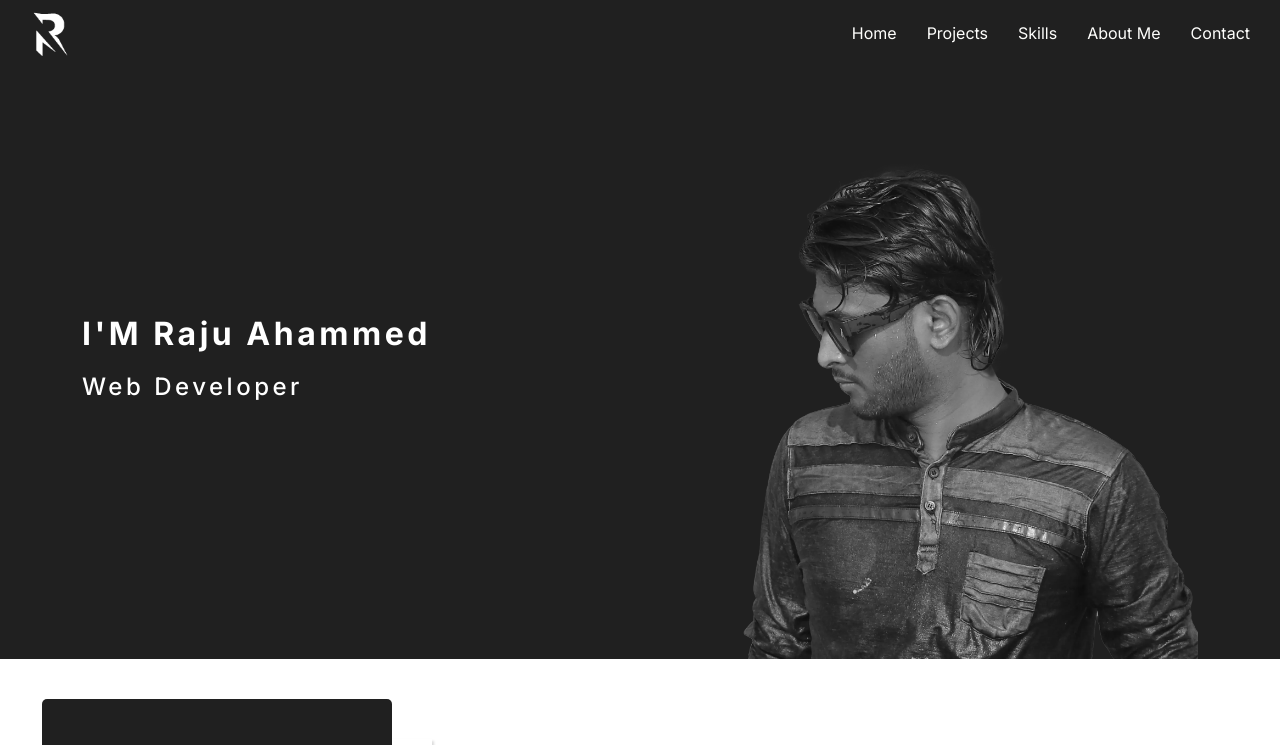
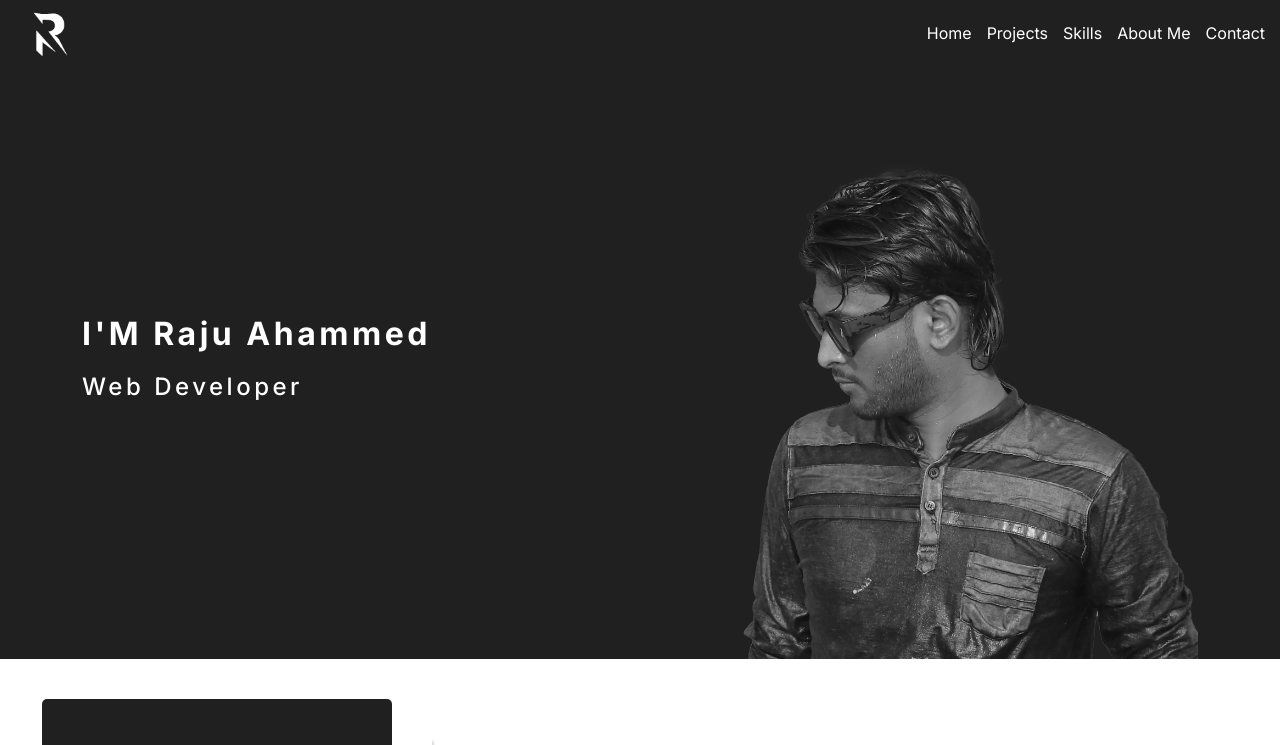
Before and after one commit to Rajukst/new-portfolio, a Next.js app: page / in a window 1280 px wide. Shown: the top 745 px of the page. Built offline with nearby package versions, Linux system fonts and the light colour scheme.

Commit message:
navbar done

```diff
--- a/src/app/globals.css
+++ b/src/app/globals.css
@@ -2,8 +2,7 @@
   margin: 0;
   padding: 0;
 }
-.navbar{
-
+.navbar {
   background-color: #202020;
   color: white;
   display: flex;
@@ -13,17 +12,34 @@
   padding-top: 20px;
   padding-bottom: 20px;
   padding-right: 30px;
+  position: fixed;
+  top: 0;
+  width: 100%;
+  z-index: 1000; /* Set a high z-index to ensure it stays above other elements */
+}
+
+.navContent {
+  display: flex;
+  padding-left: 40px;
+}
+
+/* Add some styles to the links if needed */
+.navContent a {
+  color: white;
+  text-decoration: none;
+  margin-right: 15px;
+}
+
+/* Example: Change link color on hover */
+.navContent a:hover {
+  color: #ffd700; /* Change to your desired hover color */
 }
 .logoImage{
   margin-left: 30px;
   height: 50px;
   width: 45px;
 }
-.navContent a{
-  color: #fefefc;
-  text-decoration: none;
-  padding-right: 30px;
-}
+
 .myHome{
   background-color: #202020;
   color: white;
```
